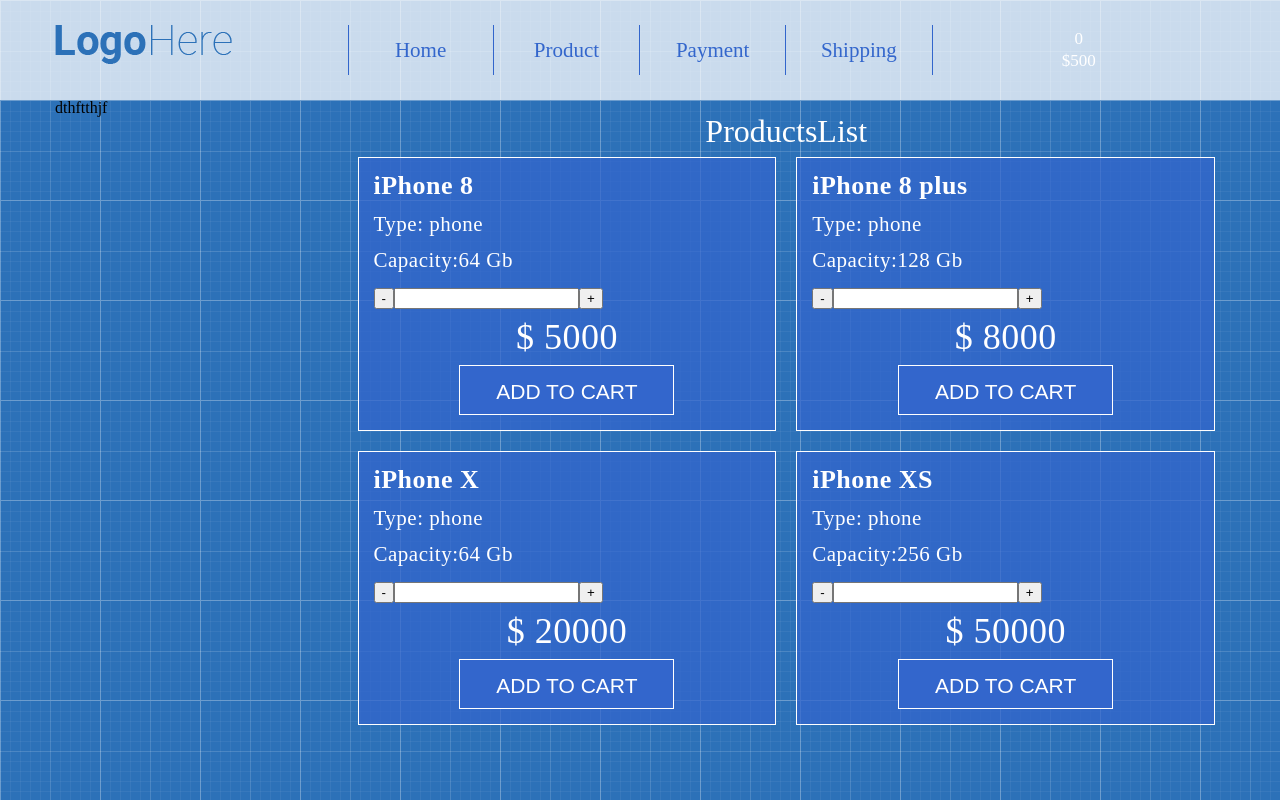
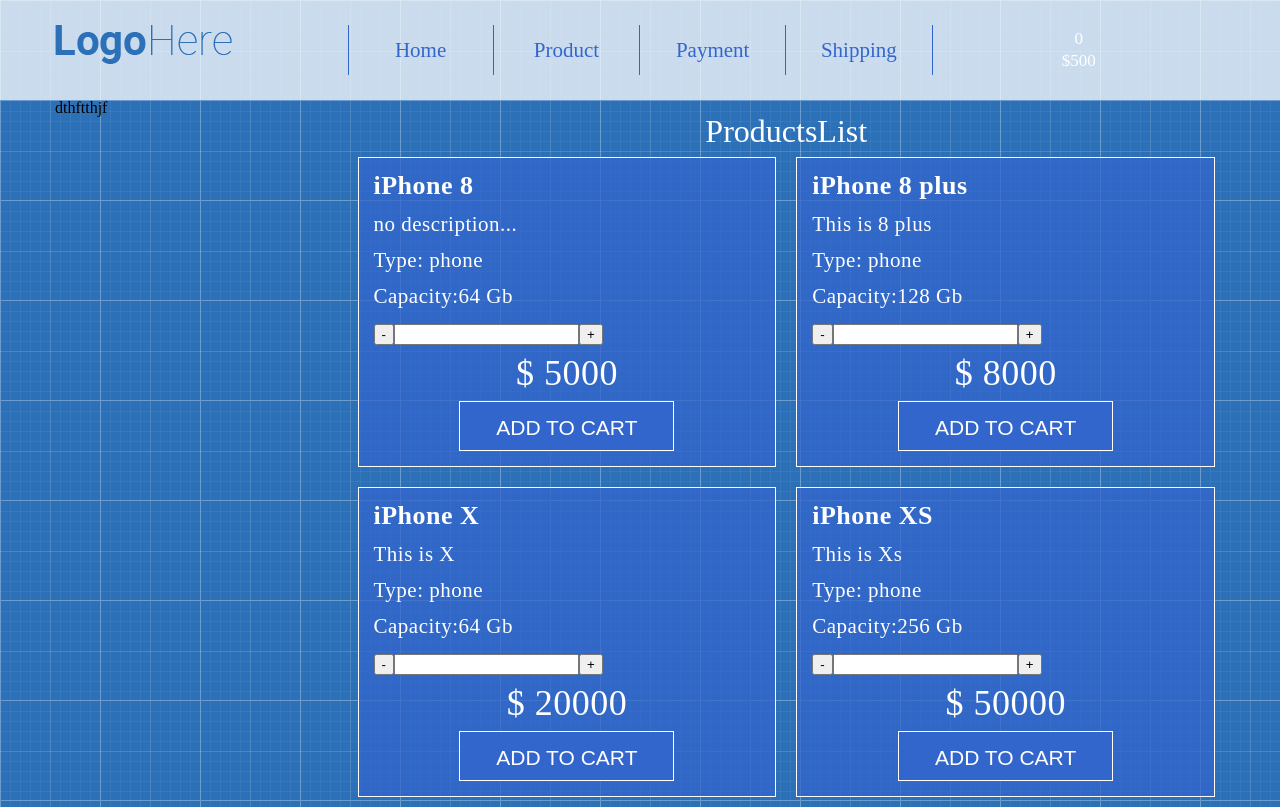
Before and after one commit to ApostleAndrew/shop-react, a React (Create React App) app: page / in a window 1280 px wide. Built offline with nearby package versions, Linux system fonts and the light colour scheme.

Commit message:
add defaultProps

```diff
--- a/src/App/Main/Products/ProductsList.js
+++ b/src/App/Main/Products/ProductsList.js
@@ -22,7 +22,7 @@
                         <div className="col-lg-6" key={id}>
                         <ProductsListItem
                             name={name}
-                            deccription={description}
+                            description={description}
                             type={type}
                             capacity={capacity}
                             price={price}
--- a/src/App/Main/Products/ProductsListItem.js
+++ b/src/App/Main/Products/ProductsListItem.js
@@ -4,7 +4,7 @@
 
 const ProductsListItem = ({
     name,
-    description,
+    description = "no description...",
     type,
     capacity,
     price,
@@ -28,12 +28,16 @@
 
 
  ProductsListItem.propTypes = {
-     name: PropTypes.string,
+     name: PropTypes.string.isRequired,
      description: PropTypes.string,
      type: PropTypes.string,
      capacity: PropTypes.number,
-     price:PropTypes.number,
+     price:PropTypes.number.isRequired,
 
  }
 
+ /*ProductsListItem.defaultProps = {
+     description: "no desc.."
+ }*/
+
 export default ProductsListItem
--- a/src/App/Main/Products/products.js
+++ b/src/App/Main/Products/products.js
@@ -2,7 +2,7 @@
     {
         id:1,
         name: "iPhone 8",
-        description:"This is 8",
+        //description:"This is 8",
         type:"phone",
         capacity:64,
         price:5000,
```
